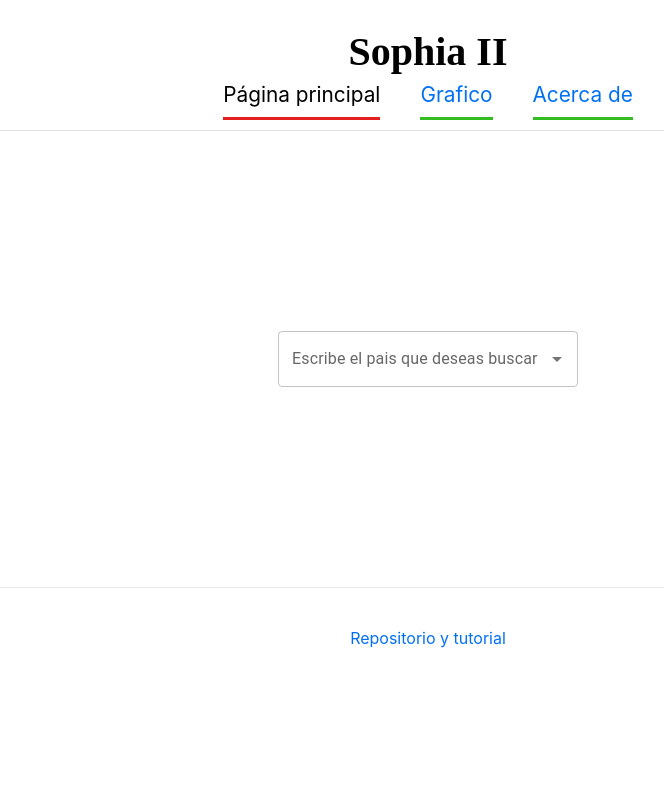
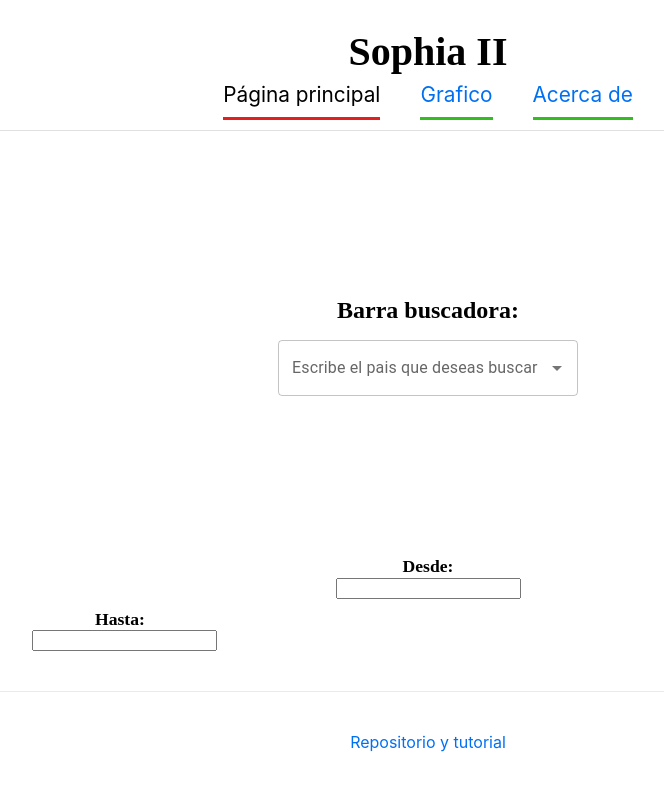
Before and after one commit to FelipePrieto22/Grupo-2-Sophia-2, a Next.js app: page / in a window 1280 px wide. Shown: the top 790 px of the page, without its empty margins (212-876 px from the left). Built offline with nearby package versions, Linux system fonts and the light colour scheme.

Commit message:
from to en index

```diff
--- a/pages/index.js
+++ b/pages/index.js
@@ -3,6 +3,9 @@ import Layout from "../components/layout";
 import React from "react";
 import CountrySelect from "./barraBuscadora";
 import tablaRanking from "./ranking";
+import From from "./from";
+import To from "./to";
+
 
 
 const Index = () => {
@@ -24,12 +27,13 @@ const Index = () => {
         <Head><title>SOPHIA II</title> <link rel="icon" href="/favicon.ico" /> </Head>
         <main>
 
-          <div className="buscador">
-
+          <div className="buscador"><h1 className="nameBar">Barra buscadora:</h1>
             {
               CountrySelect()
             }
           </div>
+          <div className="fromIndex"><h1 className="etiquetafrom">Desde:</h1>{From()}</div>
+          <div className="toIndex"><h1 className="etiquetato">Hasta:</h1>{To()}</div>
         </main>
         <footer>
           <a href="https://github.com/FelipePrieto22/Grupo-2-Sophia-2" target="_blank"> Repositorio y tutorial </a>
--- a/pages/respuesta.js
+++ b/pages/respuesta.js
@@ -33,11 +33,11 @@ const Respuesta = () => {
             }
           </div>
           <div className="filtro">
-          <h1 className="from">From:</h1>
+          <h1 className="from">Desde:</h1>
             {
               From()
             }
-          <h1 className="to">To:</h1>
+          <h1 className="to">Hasta:</h1>
             {
               To()
             }
--- a/styles/style.css
+++ b/styles/style.css
@@ -42,7 +42,7 @@ main_2 {
   /*barra buscadora en pagina principal*/
 
   align-items: center;
-  margin: 200px;
+  margin: 150px;
   display: flex;
   flex-direction: column;
   justify-content: flex-start;
@@ -201,7 +201,7 @@ code {
   }
 }
 .searchTable {
-  margin-bottom: 180px;
+  margin-bottom: 200px;
   line-height: 1;
   font-size: 40px;
   text-align: center;
@@ -226,8 +226,39 @@ code {
 .filtroTo {
   margin: 0px 0px 0px 1000px;
   display: flexbox;
+  font-size: 100%;
+  justify-content: flex-start;
+}
+.fromIndex {
+  align-items: center;
+  margin: 10px;
+  display: flex;
+  flex-direction: column;
+  justify-content: flex-start;
+}
+.toIndex {
+  align-self: flex-end;
+  margin-right: 819px;
+  margin-bottom: 40px;
+}
+.etiquetafrom {
+  margin: 0px 200px;
+  display: block;
   line-height: normal;
-  font-size: 100%;
+  font-size: 110%;
   font-family: "Times New Roman", Times, serif;
   justify-content: flex-start;
 }
+.etiquetato {
+  margin: 0px;
+  margin-left: 1063px;
+  display: inline-block;
+  line-height: 50%;
+  font-size: 110%;
+  font-family: "Times New Roman", Times, serif;
+  justify-content: first baseline;
+}
+.nameBar {
+  font-size: 150%;
+  font-family: "Times New Roman", Times, serif;
+}
```
